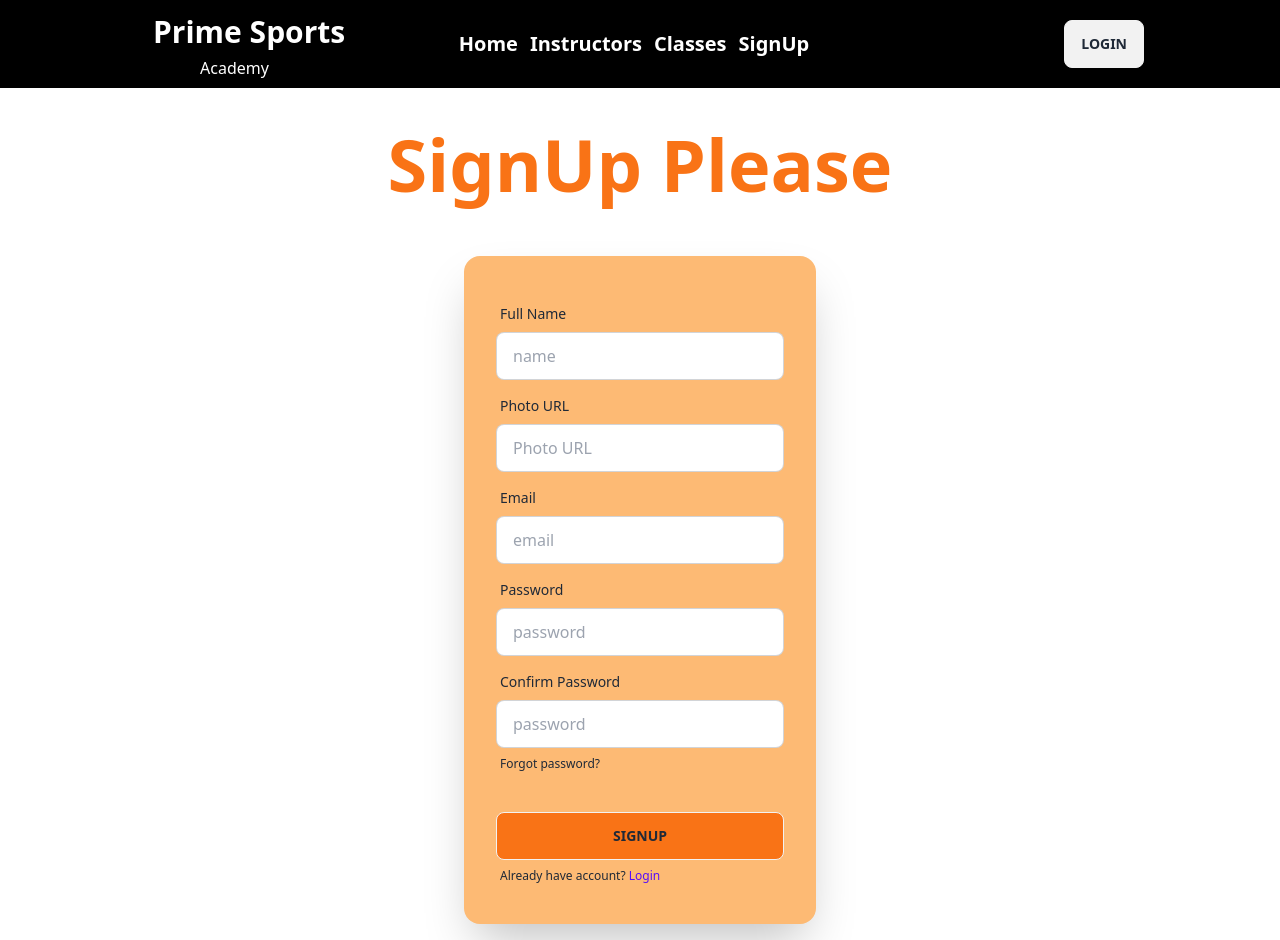
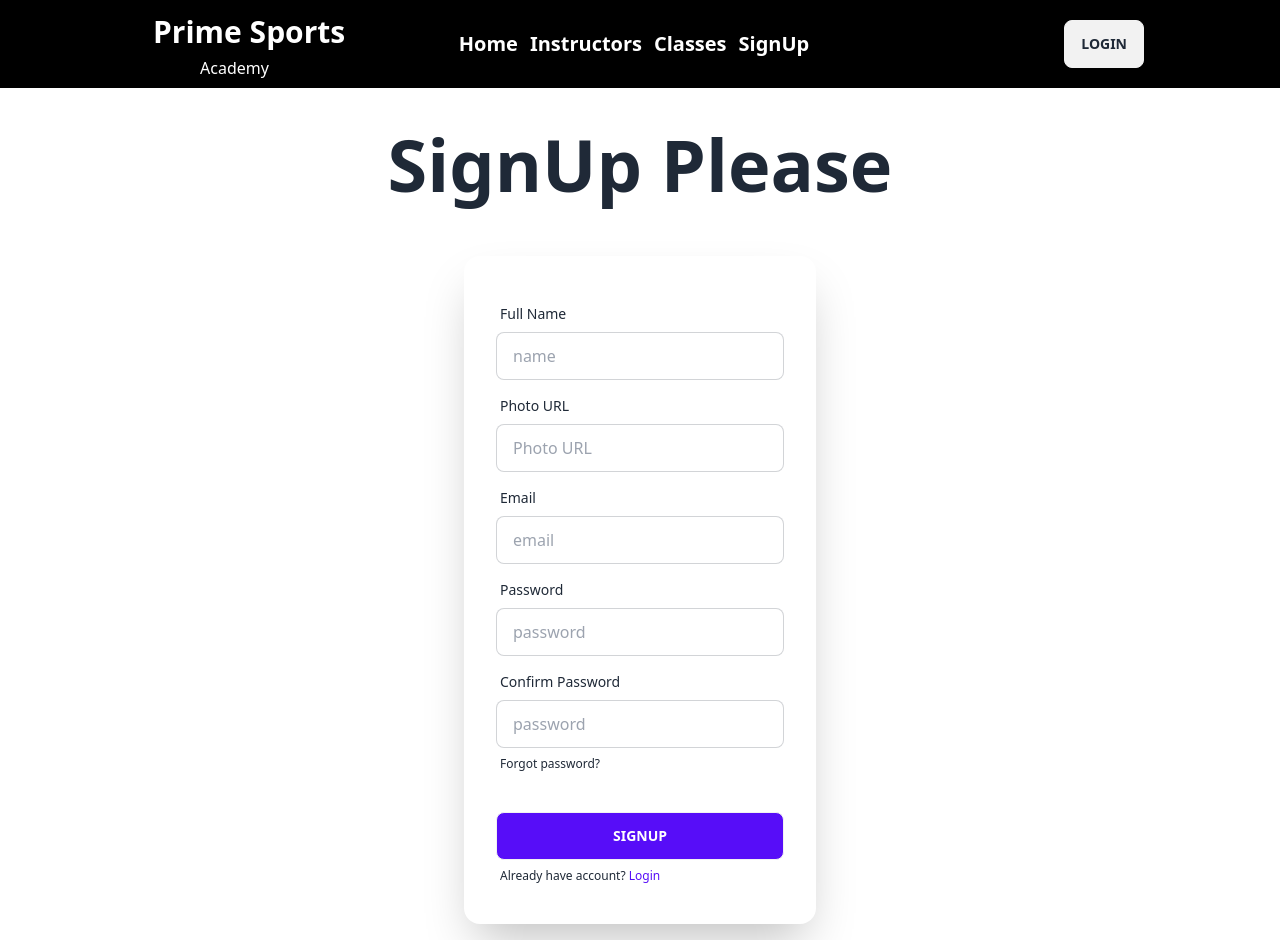
Before and after one commit to shakilcodes/prime-sports-client, a React (Vite) app: page /signup in a window 1280 px wide. Built offline with nearby package versions, Linux system fonts and the light colour scheme; no server answers.

Commit message:
extra section dadded

```diff
--- a/src/Copmponents/LogIn&SignUp/Login.jsx
+++ b/src/Copmponents/LogIn&SignUp/Login.jsx
@@ -49,12 +49,12 @@ const Login = () => {
 
     return (
         <div>
-            <h1 className='text-7xl text-center mt-10 text-orange-500 font-bold'>Please Login</h1>
+            <h1 className='text-7xl text-center mt-10  font-bold'>Please Login</h1>
 
             <form onSubmit={handleLogin}>
                 <div className="hero pt-10">
                     <div className="hero-content w-96 flex-col">
-                        <div className="card flex-shrink-0 w-full max-w-sm shadow-2xl bg-orange-300">
+                        <div className="card flex-shrink-0 w-full max-w-sm shadow-2xl ">
                             <div className="card-body h-[450px]">
                                 <h1 className='text-red-500'>{error}</h1>
                                 <div className="form-control">
@@ -74,7 +74,7 @@ const Login = () => {
                                     </label>
                                 </div>
                                 <div className="form-control mt-6">
-                                    <button className="btn bg-orange-500">Login</button>
+                                    <button className="btn bg-primary text-white">Login</button>
                                     <label className="label">
                                         <a href="/signUp" className="label-text-alt link link-hover">First time this website? <span className='text-primary'>SignUp</span></a>
                                     </label>
@@ -86,7 +86,7 @@ const Login = () => {
             </form>
             <div className=''>
                 <div className='text-center mt-5 text-white font-bold'>
-                    <button onClick={googleLogIn} className='mx-auto bg-orange-400 p-4 px-10 rounded-md'>Login with Google</button>
+                    <button onClick={googleLogIn} className='mx-auto bg-primary p-4 px-10 rounded-md'>Login with Google</button>
                 </div>
 
             </div>
--- a/src/Copmponents/Pages/Home/ExtraSection.jsx
+++ b/src/Copmponents/Pages/Home/ExtraSection.jsx
@@ -13,10 +13,10 @@ const ExtraSection = () => {
     return (
         <div>
             <h1 className='text-5xl text-center my-10 font-bold'>{achivment.sectionTitle}</h1>
-            <div className='grid grid-cols-2 gap-7'>
+            <div className='grid grid-cols-4 gap-7'>
                 {
-                    gallary?.map((d, index) => <div key={index} className="card w-96 bg-base-100 shadow-xl">
-                        <figure><img className='w-[400px] h-[350px]' src={d.image} alt="Shoes" /></figure>
+                    gallary?.map((d, index) => <div key={index} className="card w-72 h-96 bg-base-100 shadow-xl">
+                        <figure><img className='w-[270px] h-[230px]' src={d.image} alt="Shoes" /></figure>
                         <div className="card-body">
                             <h2 className="card-title">{d.caption}</h2>
                             <p>Students: {d.date}</p>
--- a/src/Copmponents/Pages/Home/PopularClass.jsx
+++ b/src/Copmponents/Pages/Home/PopularClass.jsx
@@ -7,7 +7,7 @@ const PopularClass = () => {
     return (
         <div>
             <h1 className='text-5xl text-center my-10 font-bold'>Popular Classes</h1>
-            <div className='grid grid-cols-3 gap-7'>
+            <div className='grid grid-cols-3 gap-7 justify-items-center'>
                 {
                     popular.map(d => <div key={d._id} className="card w-96 bg-base-100 shadow-xl">
                         <figure><img className='w-[400px] h-[350px]' src={d.image} alt="Shoes" /></figure>
--- a/src/Copmponents/Pages/Home/PopularInstructors.jsx
+++ b/src/Copmponents/Pages/Home/PopularInstructors.jsx
@@ -6,7 +6,7 @@ const PopularInstructors = () => {
     return (
         <div>
             <h1 className='text-5xl text-center my-10 font-bold'>Popular Instructors</h1>
-            <div className='grid grid-cols-3 gap-7'>
+            <div className='grid grid-cols-3 gap-7 justify-items-center'>
                 {
                     popular.map(d => <div key={d._id} className="card w-96 bg-base-100 shadow-xl">
                         <figure><img className='w-[400px] h-[350px]' src={d.instructorImage} alt="Shoes" /></figure>
--- a/src/Copmponents/Root/SignUp.jsx
+++ b/src/Copmponents/Root/SignUp.jsx
@@ -56,13 +56,13 @@ const SignUp = () => {
     }
     return (
         <div>
-            <h1 className='text-7xl mt-10 text-center font-bold text-orange-500'>SignUp Please</h1>
+            <h1 className='text-7xl mt-10 text-center font-bold '>SignUp Please</h1>
 
             <form onSubmit={hanleSignUp}>
 
                 <div className="hero pt-10">
                     <div className="hero-content w-96 flex-col">
-                        <div className="card flex-shrink-0 w-full max-w-sm shadow-2xl bg-orange-300">
+                        <div className="card flex-shrink-0 w-full max-w-sm shadow-2xl ">
                             <div className="card-body">
                                 <h1 className='text-red-500'>{error}</h1>
                                 <div className="form-control">
@@ -101,7 +101,7 @@ const SignUp = () => {
                                     </label>
                                 </div>
                                 <div className="form-control mt-6">
-                                    <button className="btn bg-orange-500">SignUp</button>
+                                    <button className="btn bg-primary text-white">SignUp</button>
                                     <label className="label">
                                         <a href="/login" className="label-text-alt link link-hover">Already have account? <span className='text-primary'>Login</span></a>
                                     </label>
```
